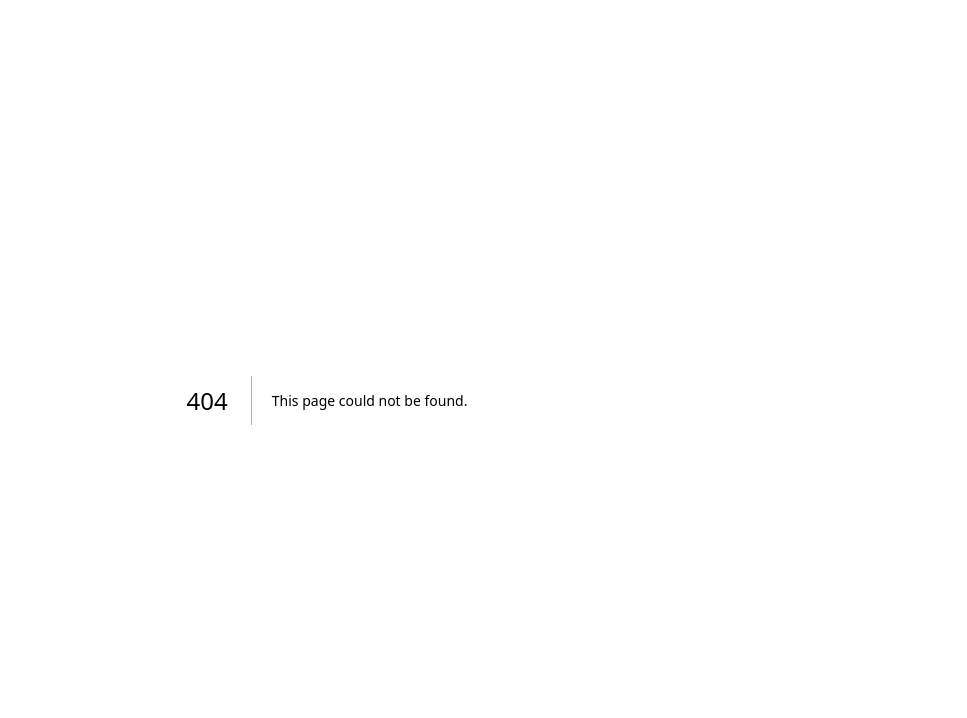
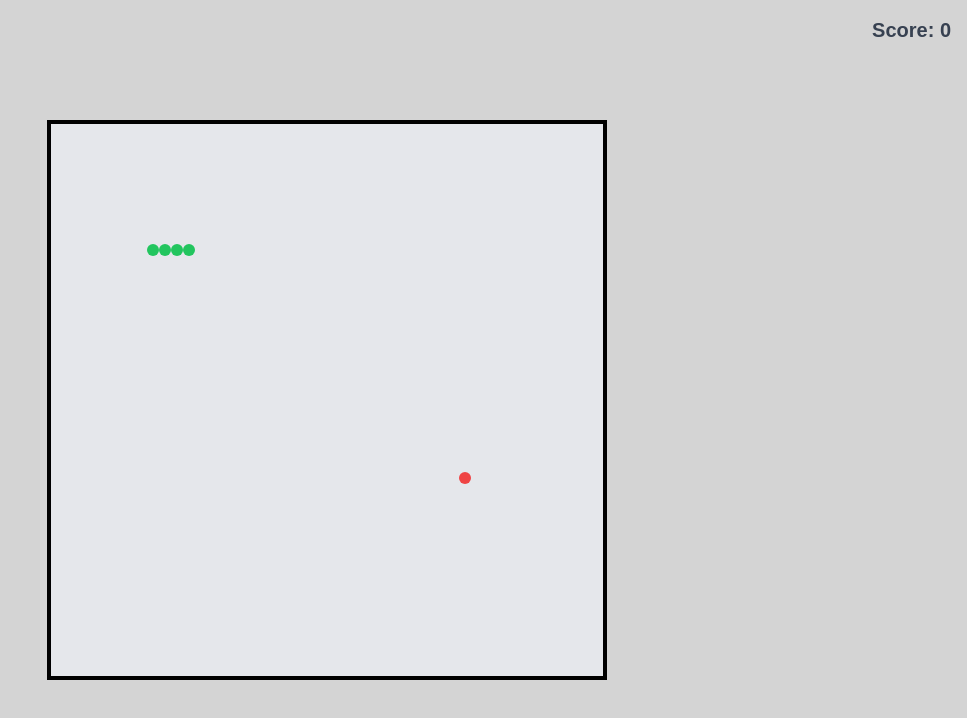
Before and after one commit to MukulTiwari02/PlayPico---mini-games-hub, a Next.js app: page /games/snake in a window 1280 px wide. Before the commit this address had no page. Shown: the top 718 px of the page, without its empty margins (313-1280 px from the left). Built offline with nearby package versions, Linux system fonts and the light colour scheme.

Commit message:
Added the skeleton and basic logic for snake game

```diff
--- /dev/null
+++ b/helpers/snake/index.js
@@ -0,0 +1,56 @@
+class Snake {
+    constructor(initialPosition = [[5, 5]]) {
+      this.body = [...initialPosition];
+      this.direction = "RIGHT";
+    }
+
+    setDirection(newDirection) {
+      const allowedDirections = {
+        UP: ["LEFT", "RIGHT"],
+        DOWN: ["LEFT", "RIGHT"],
+        LEFT: ["UP", "DOWN"],
+        RIGHT: ["UP", "DOWN"],
+      };
+
+      if (allowedDirections[this.direction].includes(newDirection)) {
+        this.direction = newDirection;
+      }
+    }
+
+    move() {
+      const head = this.body[0];
+      let newHead;
+
+      switch (this.direction) {
+        case "UP":
+          newHead = [head[0], head[1] - 1];
+          break;
+        case "DOWN":
+          newHead = [head[0], head[1] + 1];
+          break;
+        case "LEFT":
+          newHead = [head[0] - 1, head[1]];
+          break;
+        case "RIGHT":
+          newHead = [head[0] + 1, head[1]];
+          break;
+        default:
+          return;
+      }
+
+      this.body.unshift(newHead);
+      this.body.pop();
+    }
+
+    grow() {
+      const tail = this.body[this.body.length - 1];
+      this.body.push(tail);
+    }
+
+    hasCollided() {
+      const [head, ...rest] = this.body;
+      return rest.some(segment => segment[0] === head[0] && segment[1] === head[1]);
+    }
+  }
+
+  export default Snake;
--- a/pages/games/flappy-bird.js
+++ b/pages/games/flappy-bird.js
@@ -51,7 +51,7 @@ export default function FlappyBird() {
 
           if (
             BIRD_LEFT_DISTANCE + BIRD_WIDTH > pipeLeft + PIPE_WIDTH &&
-            !scoreSet
+            !scoreSet && !gameOver
           ) {
             setScore((score) => score + 1);
             setScoreSet(true);
--- /dev/null
+++ b/pages/games/snake.js
@@ -0,0 +1,175 @@
+import React, { useState, useEffect } from "react";
+import Snake from "@/helpers/snake";
+
+const SnakeGame = () => {
+  const gridSize = 1.5;
+  const boundarySize = 70;
+  const gridCells = boundarySize / gridSize;
+  const initialSnakePosition = [
+    [11, 10],
+    [10, 10],
+    [9, 10],
+    [8, 10],
+  ];
+
+  const [snake, setSnake] = useState(new Snake(initialSnakePosition));
+  const [food, setFood] = useState(generateRandomFood());
+  const [gameOver, setGameOver] = useState(false);
+  const [score, setScore] = useState(0);
+  const [gameRunning, setGameRunning] = useState(false);
+
+  function generateRandomFood() {
+    const x = Math.floor(Math.random() * gridCells);
+    const y = Math.floor(Math.random() * gridCells);
+    return [x, y];
+  }
+
+  const checkFoodCollision = () => {
+    const head = snake.body[0];
+    return head[0] === food[0] && head[1] === food[1];
+  };
+
+  const checkBoundaryCollision = () => {
+    const head = snake.body[0];
+    return (
+      head[0] < 0 || head[1] < 0 || head[0] >= gridCells || head[1] >= gridCells
+    );
+  };
+
+  const checkSelfCollision = () => {
+    const head = snake.body[0];
+    for (let i = 1; i < snake.body.length; i++) {
+      if (head[0] === snake.body[i][0] && head[1] === snake.body[i][1]) {
+        return true;
+      }
+    }
+    return false;
+  };
+
+  const restartGame = () => {
+    setSnake(new Snake(initialSnakePosition));
+    setFood(generateRandomFood());
+    setScore(0);
+    setGameOver(false);
+    setGameRunning(false);
+  };
+
+  useEffect(() => {
+    if (gameRunning && !gameOver) {
+      const interval = setInterval(() => {
+        const newSnake = new Snake([...snake.body]);
+        newSnake.direction = snake.direction;
+        newSnake.move();
+
+        setSnake(newSnake); // Update the snake's position
+      }, 40); // Higher interval for snake movement
+
+      return () => clearInterval(interval);
+    }
+  }, [gameRunning, snake, gameOver]);
+
+  useEffect(() => {
+    if (gameRunning && !gameOver) {
+      const collisionInterval = setInterval(() => {
+        if (checkFoodCollision()) {
+          const newSnake = new Snake([...snake.body]);
+
+          newSnake.direction = snake.direction;
+          console.log(
+            "Snake direction: " + snake.direction,
+            newSnake.direction
+          );
+          newSnake.grow();
+          setFood(generateRandomFood());
+          setScore(score + 1);
+          setSnake(newSnake);
+        }
+
+        if (checkBoundaryCollision() || checkSelfCollision()) {
+          setGameOver(true);
+          setGameRunning(false);
+        }
+      }, 10); // Lower interval for collision detection
+
+      return () => clearInterval(collisionInterval);
+    }
+  }, [gameRunning, snake, food, score, gameOver]);
+
+  useEffect(() => {
+    const handleKeyDown = (e) => {
+      switch (e.key) {
+        case "ArrowUp":
+          snake.setDirection("UP");
+          break;
+        case "ArrowDown":
+          snake.setDirection("DOWN");
+          break;
+        case "ArrowLeft":
+          snake.setDirection("LEFT");
+          break;
+        case "ArrowRight":
+          snake.setDirection("RIGHT");
+          break;
+        case " ":
+          if (gameOver) {
+            restartGame();
+          } else {
+            setGameRunning(!gameRunning);
+          }
+          break;
+        default:
+          break;
+      }
+    };
+
+    window.addEventListener("keydown", handleKeyDown);
+    return () => window.removeEventListener("keydown", handleKeyDown);
+  }, [gameRunning, gameOver, snake]);
+
+  return (
+    <div className="min-h-screen bg-neutral-300 flex flex-col justify-center items-center">
+      <div className="absolute top-4 right-4 text-xl font-bold text-gray-700">
+        Score: {score}
+      </div>
+
+      <div
+        className="relative flex justify-center items-center border-4 border-black bg-gray-200"
+        style={{
+          width: `${boundarySize}vmin`,
+          height: `${boundarySize}vmin`,
+        }}
+      >
+        {snake.body.map((segment, index) => (
+          <div
+            key={index}
+            className="absolute bg-green-500 rounded-md"
+            style={{
+              width: `${gridSize}vmin`,
+              height: `${gridSize}vmin`,
+              top: `${segment[1] * gridSize}vmin`,
+              left: `${segment[0] * gridSize}vmin`,
+            }}
+          />
+        ))}
+
+        <div
+          className="absolute bg-red-500 rounded-full"
+          style={{
+            width: `${gridSize}vmin`,
+            height: `${gridSize}vmin`,
+            top: `${food[1] * gridSize}vmin`,
+            left: `${food[0] * gridSize}vmin`,
+          }}
+        ></div>
+
+        {gameOver && (
+          <div className="absolute text-red-600 text-4xl font-bold">
+            Game Over!
+          </div>
+        )}
+      </div>
+    </div>
+  );
+};
+
+export default SnakeGame;
--- a/pages/index.js
+++ b/pages/index.js
@@ -17,6 +17,7 @@ export default function Home() {
     <div className="h-[100vh] w-full bg-neutral-300 flex flex-col items-center justify-center">
       <Link href={"/games/flappy-bird"}>Flappy Bird</Link>
       <Link href={"/games/game_2048"}>2048</Link>
+      <Link href={"/games/snake"}>Snake</Link>
       {/* TODO: Make Responsive for mobiles */}
     </div>
   );
```
